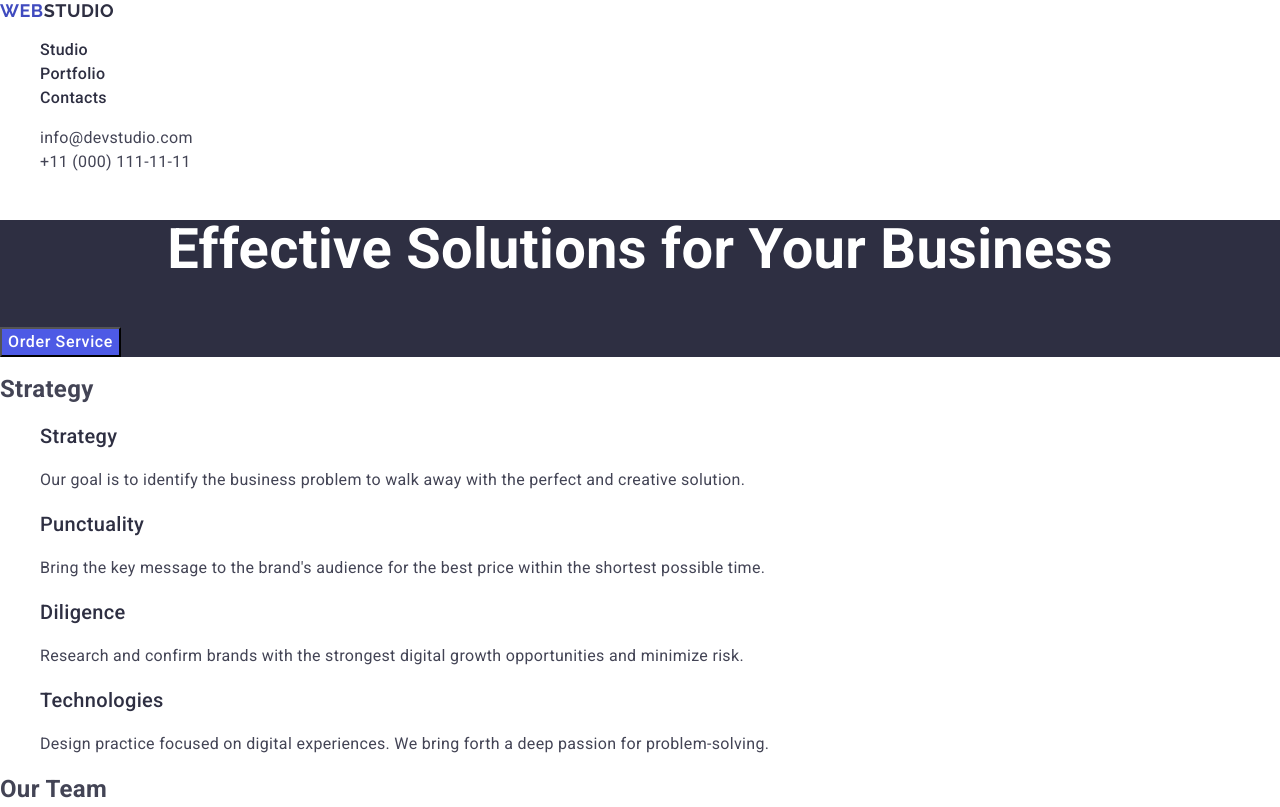
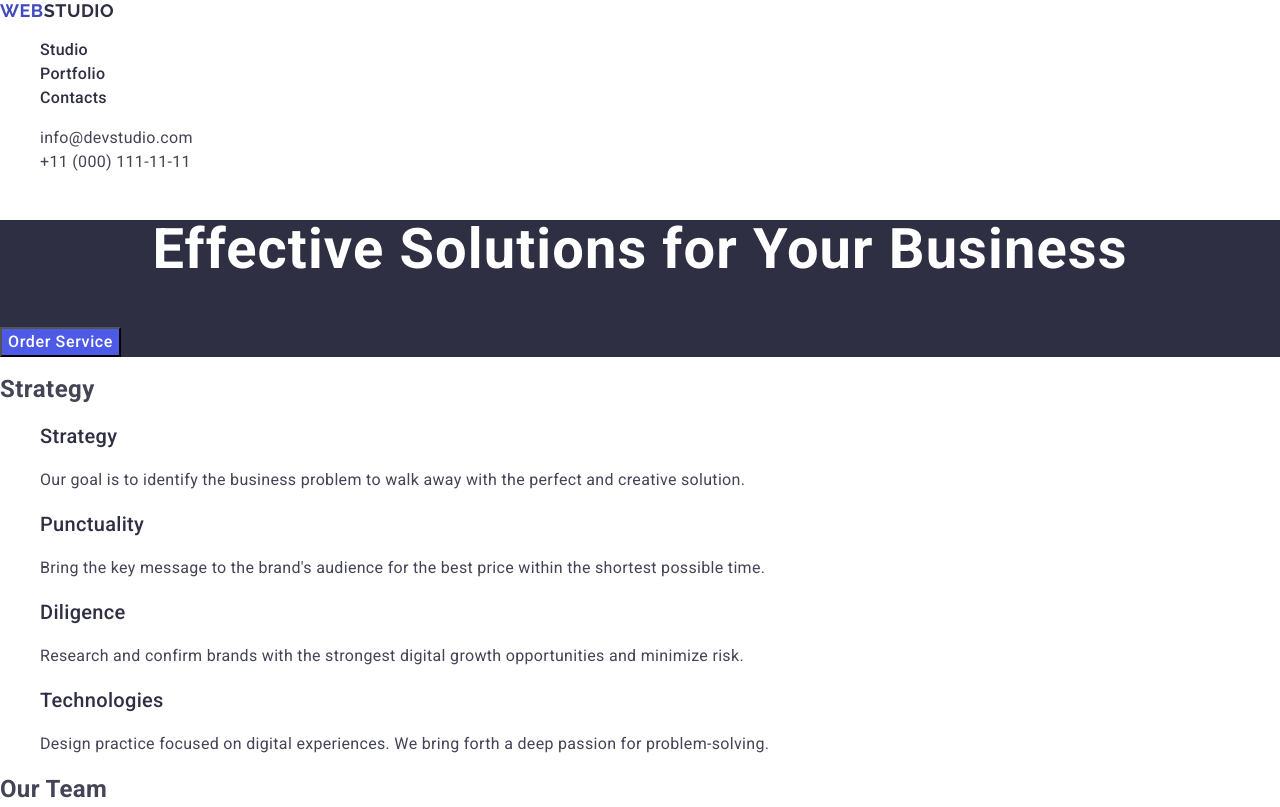
Before and after one commit to tanaee/goit-markup-hw-02, a plain HTML site: page index.html in a window 1280 px wide. Shown: the top 807 px of the page. Drawn offline with nearby package versions, Linux system fonts and the light colour scheme.

Commit message:
fixed letter-spacing for titles

```diff
--- a/css/styles.css
+++ b/css/styles.css
@@ -61,6 +61,7 @@ font-family: "Raleway", sans-serif;
     font-weight: 700;
     line-height: 1.07;
     text-align: center;
+    letter-spacing: 0.02em;
     color: #ffff;
 }
 
@@ -79,7 +80,7 @@ font-family: "Raleway", sans-serif;
 }
 
 .qualities{
-
+    letter-spacing: 0.02em;
 }
 
 .qualities-title{
```
